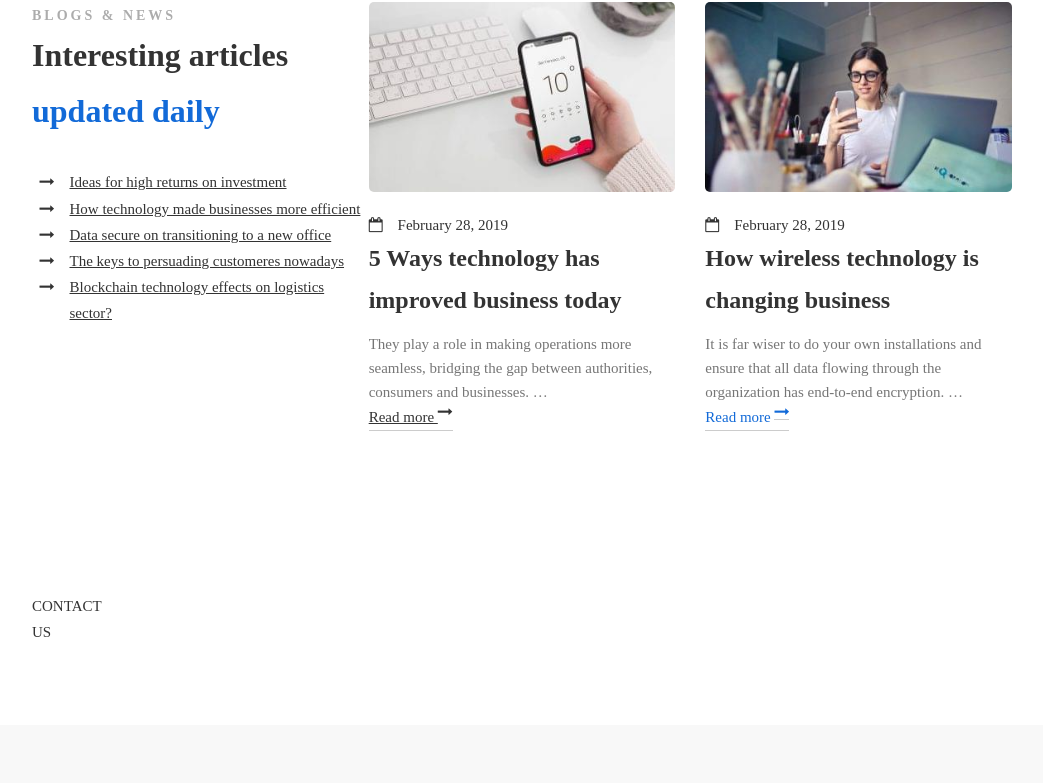
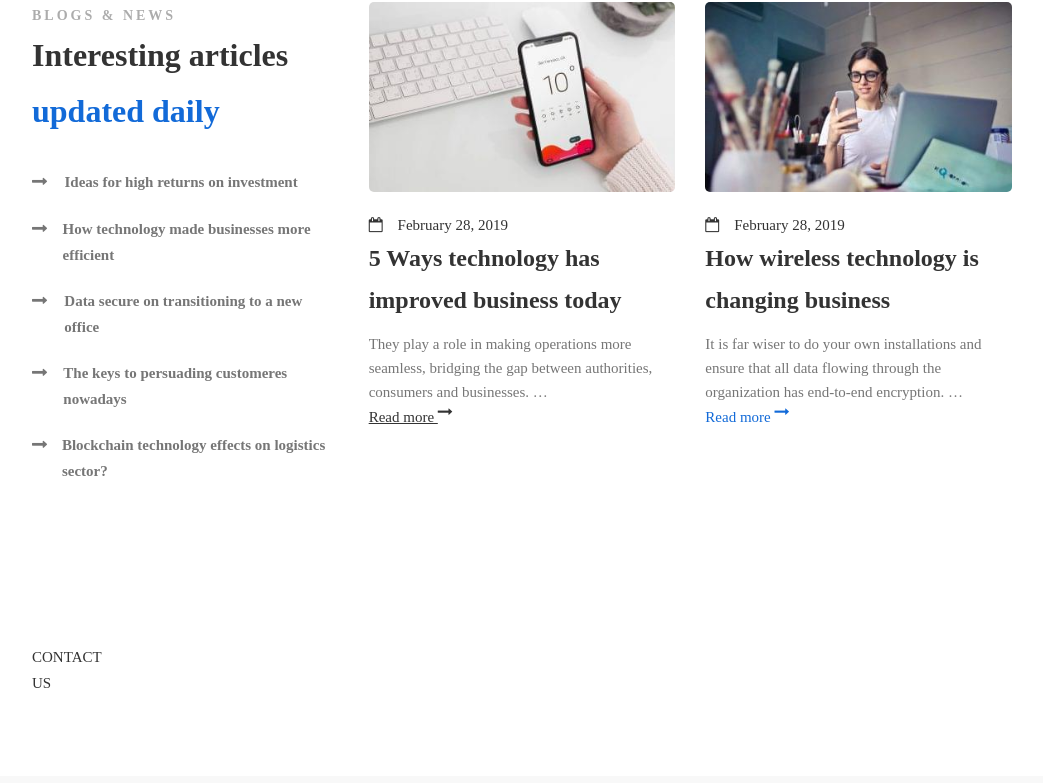
Before and after one commit to front-end-by-rimantas/19-grupe-portfolio-mitech, a website: page index.html in a window 1280 px wide. Shown: the part 6085-6868 px from the top of the page, without its empty margins (118-1161 px from the left). Drawn offline with Linux system fonts and the light colour scheme; a web font is replaced by a local one.

Commit message:
blog text transition & news arrow positioning

```diff
--- a/css/components/blog-news.css
+++ b/css/components/blog-news.css
@@ -1,29 +1,30 @@
 .news-column {
+    position: relative; /* to enable absolute positioning for the arrow pseudo-element */
     width: 100%;
     margin-top: 30px;
-    margin-left: 1.5em;
     padding: 0;
     list-style: outside none none; /* removes default bulletpoints from the li items in the ul, :marker pseudo-elements are placed immediately before all :before pseudo-elements  */
 }
 .news-column > li {
-    position: relative;
-    padding-left: 1em;
-
+    display: flex;
+    align-items: baseline; /* aligns the arrow pseudo-element vertically in the middle against the first line of text in the <li> element */
+    line-height: 1;
+    margin-top: 20px;
+    font-weight: 900;
+    transition: ease-in-out 0.5s;
 }
-.news-column > li::marker { /* this pseudo-element specifically targets the space for ul li item bulletpoint */
+.news-column > li::before { /* this pseudo-element specifically targets the space for ul li item bulletpoint */
     float: left;
     width: 1.5em;
     font-family: FontAwesome;
     content:"\f178"; /*the code value of the fa  fa-long-arrow-right icon */
-
+    color: var(--font-darkgrey);
+    margin-right: 10px;
 }
-.news-column > li > a::before {
+.news-column > li:hover::marker {
     visibility: hidden;
     opacity: 0;
     transform: translateX(-100%);
-}
-.news-column> li > a::after {
-
 }
 .blog-column {
     transform: translateY(-2px);
--- a/css/home-page.css
+++ b/css/home-page.css
@@ -33,14 +33,24 @@ CUSTOM HOME PAGE STYLES GOES BELOW THIS COMMENT
 */
 
 /* main style */
-.hover-link {
+.link-hover-blue {
+    text-decoration: none;
+    display: inline-block;
+    position: relative;
+    color: var(--font-darkgrey);
+    transition: 0.6s;
+}
+.link-hover-blue:hover {
+    color: var(--font-blue);
+}
+.link-hover-orange {
     text-decoration: none;
     display: inline-block;
     position: relative;
     color: var(--font-blue);
     transition: 0.6s;
 }
-.hover-link:hover {
+.link-hover-orange:hover {
     color: var(--font-orange);
 }
 .underline-link {
--- a/index.html
+++ b/index.html
@@ -466,19 +466,19 @@
                 <h3> Interesting articles <u>updated daily</u> <!-- contains a section of text to be styled separately from the rest of the text block--> </h3>
                     <ul class="news-column">
                     <li>
-                        <a href="#">Ideas for high returns on investment</a>
+                        <a class="link-hover-blue" href="#">Ideas for high returns on investment</a>
                     </li>
                     <li>
-                        <a href="#">How technology made businesses more efficient</a>
+                        <a class="link-hover-blue" href="#">How technology made businesses more efficient</a>
                     </li>
                     <li>
-                        <a href="#">Data secure on transitioning to a new office</a>
+                        <a class="link-hover-blue" href="#">Data secure on transitioning to a new office</a>
                     </li>
                     <li>
-                        <a href="#">The keys to persuading customeres nowadays</a>
+                        <a class="link-hover-blue" href="#">The keys to persuading customeres nowadays</a>
                     </li>
                     <li>
-                        <a href="#"> Blockchain technology effects on logistics sector?</a>
+                        <a class="link-hover-blue" href="#"> Blockchain technology effects on logistics sector?</a>
                     </li>
                     </ul>
             </div>
@@ -496,7 +496,7 @@
                     <div class="post-exerpt">
                         <p>They play a role in making operations more seamless, bridging the gap between authorities, consumers and businesses. …</p>
                     </div>
-                    <span class="hover-link">
+                    <span class="link-hover-orange">
                         <a href="#">Read more <i class="fa fa-long-arrow-right" aria-hidden="true"></i> </a>
                     </span>
                 </div>
@@ -516,7 +516,7 @@
                         <p>It is far wiser to do your own installations and ensure that all data flowing through the organization has end-to-end encryption. …</p>
                     </div>
                     <span>
-                        <a class="hover-link" href="#">Read more <i class="hover-link fa fa-long-arrow-right" aria-hidden="true"></i> </a>
+                        <a class="link-hover-orange" href="#">Read more <i class="link-hover-orange fa fa-long-arrow-right" aria-hidden="true"></i> </a>
                     </span>
                 </div>
             </div>
```
